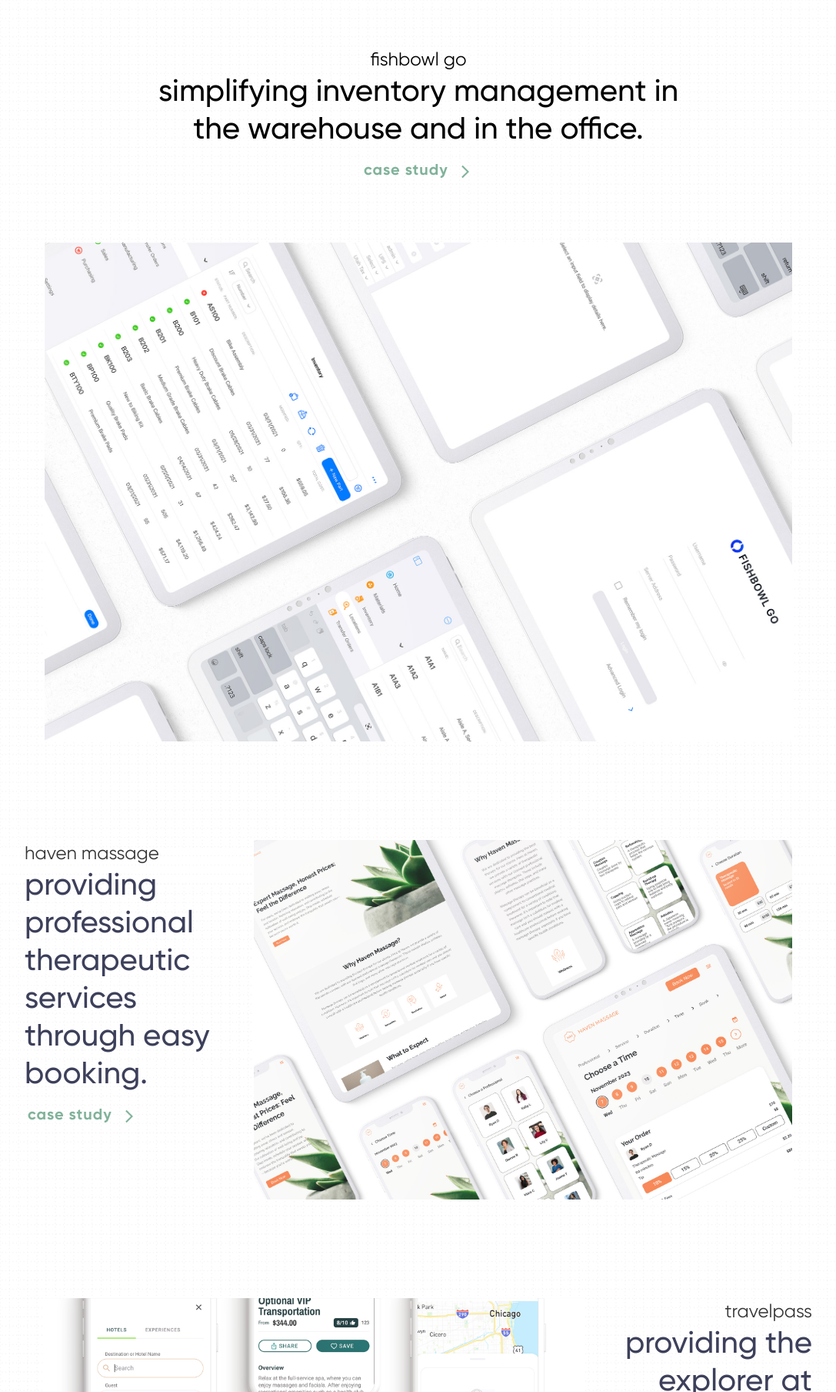
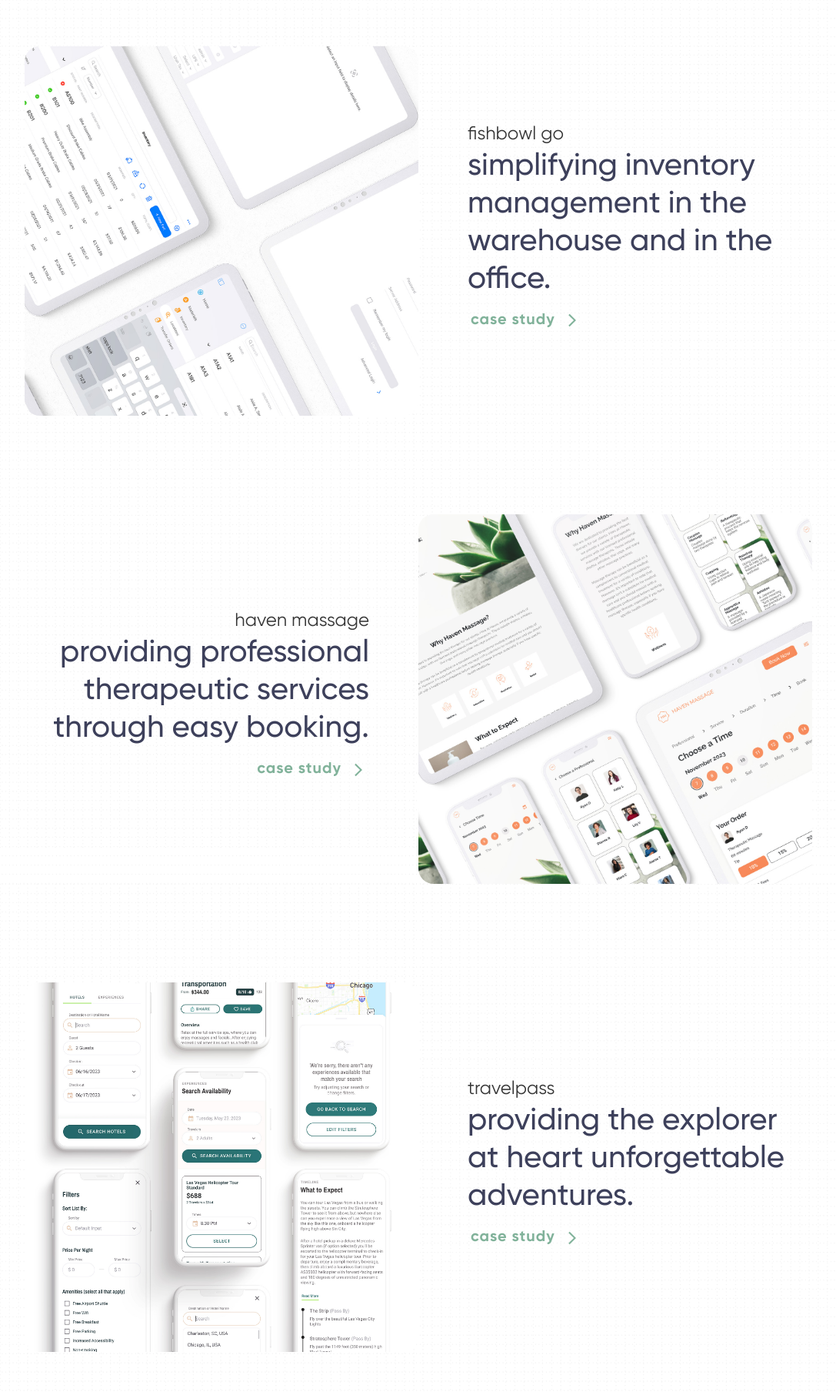
Before and after one commit to stapusoa/portfolio2023, a Next.js app: page / in a window 1280 px wide. Shown: the part 992-2800 px from the top of the page at 77% size, without its empty margins (96-1183 px from the left). Built offline with nearby package versions, Linux system fonts and the light colour scheme.

Commit message:
restructure home

```diff
--- a/pages/index.js
+++ b/pages/index.js
@@ -37,6 +37,76 @@
             </div>
           </div>
         </div>
+
+        <div className="content-wrapper">
+          <div className="content" id="projects-section">
+            <div className="section grid-x vertical-center gap-4">
+              <div className="proj-img-container">
+                <Image
+                    src="/fbprod-project-image.jpg" // The path to your image file, relative to the public directory
+                    alt="Project Image" // Alternative text for the image
+                    layout="fill"
+                    objectFit="cover"
+                />
+              </div>
+              <div className="col text-block">
+                <h5 className="text-left text-color-default">
+                  fishbowl go
+                </h5>
+                <h3 className="text-left text-color-secondary">
+                  simplifying inventory management in the warehouse and in the office.
+                </h3>
+                <div className="align-left">
+                  <MyLink className="my-link" href="/proj1">case study </MyLink>
+                </div>
+              </div>
+            </div>
+            <div className="section grid-x vertical-center gap-4">
+              <div className="col text-block">
+                <h5 className="text-right text-color-default">
+                  haven massage
+                </h5>
+                <h3 className="text-right text-color-secondary">
+                  providing professional therapeutic services through easy booking.
+                </h3>
+                <div className="align-right">
+                  <MyLink className="my-link" href="/proj2">case study </MyLink>
+                </div>
+              </div>
+              <div className="proj-img-container">
+                <Image
+                    src="/hm-project-img.jpg" // The path to your image file, relative to the public directory
+                    alt="Project Image" // Alternative text for the image
+                    layout="fill"
+                    objectFit="cover"
+                />
+              </div>
+            </div>
+            <div className="section grid-x vertical-center gap-4">
+              <div className="proj-img-container">
+                <Image
+                    src="/tp-project-img.jpg" // The path to your image file, relative to the public directory
+                    alt="Project Image" // Alternative text for the image
+                    layout="fill"
+                    objectFit="cover"
+                />
+              </div>
+              <div className="col text-block">
+                <h5 className="text-left text-color-default">
+                  travelpass
+                </h5>
+                <h3 className="text-left text-color-secondary">
+                  providing the explorer at heart unforgettable adventures.
+                </h3>
+                <div className="align-left">
+                  <MyLink className="my-link" href="/proj3">case study </MyLink>
+                </div>
+              </div>
+            </div>
+          </div>
+        </div>
+
+        {/*
         <div className="content-wrapper">
           <div className="content" id="projects-section">
             <div className="section">
@@ -105,6 +175,8 @@
             </div>
           </div>
         </div>
+        */}
+
       </main>
     </div>
   );
--- a/styles/bg.css
+++ b/styles/bg.css
@@ -1,12 +1,24 @@
 .hero-bg-home {
+    display: flex;
+    background-image: url("../public/hero-bg-main.jpg");
+    background-repeat: no-repeat;
+    background-size: 150%;
+    background-position: top right;
+    background-attachment: fixed;
+    margin-top: -60px; /* Pull the hero section up by the height of the navbar */
+    padding-top: 60px;
+}
+
+/* .hero-bg-home {
     display: flex;
     background-image: url("../public/hero-bg2.jpg");
     background-repeat: no-repeat;
     background-size: cover;
     background-attachment: fixed;
-    margin-top: -60px; /* Pull the hero section up by the height of the navbar */
+    margin-top: -60px;
     padding-top: 60px;
 }
+*/
 
 .hero-bg-proj1 {
     display: flex;
--- a/styles/casestudy.css
+++ b/styles/casestudy.css
@@ -1,10 +1,21 @@
+.proj-img-container {
+  align-items: center;
+  justify-content: center;
+  position: relative;
+  width: 50%;
+  height: 60vh;
+  border-radius: 20px;
+  overflow: hidden;
+}
+
+/*
 .proj1-img-container {
     padding: 4rem 2vw 0 2vw;
     align-items: center;
     justify-content: center;
     display: flex;
-  }
-
+}
+*/
   .proj2-img-container {
     padding: 0 2vw 0 2vw;
     align-items: center;
--- a/styles/globals.css
+++ b/styles/globals.css
@@ -233,6 +233,11 @@
   display: flex;
 }
 
+.vertical-center {
+  display: flex;
+  align-items: center;
+}
+
 .grid-y {
   display: flex;
   flex-direction: column;
@@ -240,6 +245,10 @@
 
 .gap-default {
   gap: 8rem;
+}
+
+.gap-4 {
+  gap: 4rem;
 }
 
 .gap-secondary {
@@ -272,6 +281,10 @@
   flex: 1;
 }
 
+.text-block {
+  width: 50%;
+}
+
 .align-center {
   align-items: center;
 }
```
Also changed, not shown: .babelrc (deleted), 1 other file (tests, documents, lock files or other folders).
